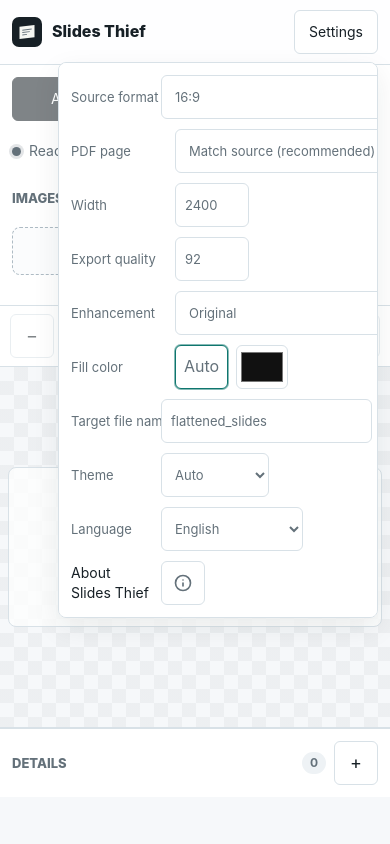
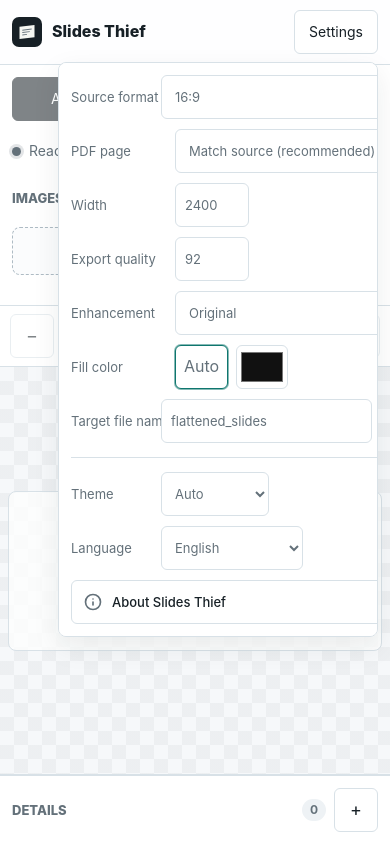
Before and after one commit to waittim/Slides-Thief, a Next.js app in the folder site/: page / in a window 390 px wide. Both pictures are taken after a click on the heading "Settings". Built offline with nearby package versions, Linux system fonts and the light colour scheme.

Commit message:
fix(site): format popover info row with divider and expand tablet workspace height

```diff
--- a/site/app/SlidesThiefApp.tsx
+++ b/site/app/SlidesThiefApp.tsx
@@ -2852,6 +2852,7 @@
                   />
                   <span className="fileSuffix">.pdf</span>
                 </label>
+                <hr className="settingsMenuDivider" />
                 <label className="themeSetting settingsMenuTheme">
                   <span>{text.theme}</span>
                   <select value={theme} onChange={(event) => setTheme(event.target.value as ThemeValue)}>
@@ -2870,13 +2871,9 @@
                     ))}
                   </select>
                 </label>
-                <div className="infoSetting settingsMenuInfo">
-                  <span>{text.infoTitle}</span>
                 <button
                   type="button"
-                    className="icon infoButton"
-                    title={text.infoTitle}
-                    aria-label={text.infoTitle}
+                  className="settingsMenuInfoRow settingsMenuInfo"
                   onClick={() => setIsInfoOpen(true)}
                 >
                   <svg width="18" height="18" viewBox="0 0 24 24" fill="none" stroke="currentColor" strokeWidth="2.2" strokeLinecap="round" strokeLinejoin="round">
@@ -2884,8 +2881,8 @@
                     <path d="M12 16v-4" />
                     <path d="M12 8h.01" />
                   </svg>
+                  <span>{text.infoTitle}</span>
                 </button>
-                </div>
               </div>
             )}
           </details>
--- a/site/app/globals.css
+++ b/site/app/globals.css
@@ -341,6 +341,7 @@
   justify-self: start;
 }
 
+.settingsMenuBody > .settingsMenuDivider,
 .settingsMenuBody > .settingsMenuTheme,
 .settingsMenuBody > .settingsMenuLanguage,
 .settingsMenuBody > .settingsMenuInfo {
@@ -1113,6 +1114,8 @@
   .shell.inspectorCollapsed {
     display: flex;
     flex-direction: column;
+    flex: 1 1 auto;
+    min-height: 0;
     width: 100%;
     max-width: 100%;
     min-width: 0;
@@ -1164,9 +1167,9 @@
   }
 
   .workspace {
-    height: clamp(320px, 50dvh, 480px);
+    flex: 1 1 auto;
     min-height: 320px;
-    flex: none;
+    height: auto;
     width: 100%;
     max-width: 100%;
     min-width: 0;
@@ -1293,12 +1296,48 @@
     overflow: auto;
   }
 
+  .settingsMenuBody > .settingsMenuDivider {
+    display: block;
+    border: 0;
+    border-top: 1px solid var(--line);
+    margin: 4px 0;
+    grid-column: 1 / -1;
+  }
+
+  .settingsMenuBody > .settingsMenuInfo {
+    display: flex;
+    align-items: center;
+    gap: 10px;
+    width: 100%;
+    min-height: 44px;
+    padding: 0 12px;
+    border: 1px solid var(--line);
+    border-radius: 6px;
+    background: var(--control-bg);
+    color: var(--text);
+    cursor: pointer;
+    text-align: left;
+    font-size: 13px;
+    font-weight: 500;
+    grid-column: 1 / -1;
+    transition: border-color 0.15s ease, background-color 0.15s ease;
+  }
+
+  .settingsMenuBody > .settingsMenuInfo:hover {
+    border-color: var(--control-hover);
+    background: var(--panel-strong);
+  }
+
+  .settingsMenuBody > .settingsMenuInfo svg {
+    color: var(--muted);
+    flex-shrink: 0;
+  }
+
   .settingsMenuBody > .ratioSetting,
   .settingsMenuBody > .sourceCustomSetting,
   .settingsMenuBody > .pdfNameSetting,
   .settingsMenuBody > .settingsMenuTheme,
-  .settingsMenuBody > .settingsMenuLanguage,
-  .settingsMenuBody > .settingsMenuInfo {
+  .settingsMenuBody > .settingsMenuLanguage {
     display: grid;
     grid-template-columns: 82px minmax(0, 1fr);
     align-items: center;
```
Also changed, not shown: 2 other files (tests, documents, lock files or other folders). Lines whose indentation alone changed are shown as unchanged.
